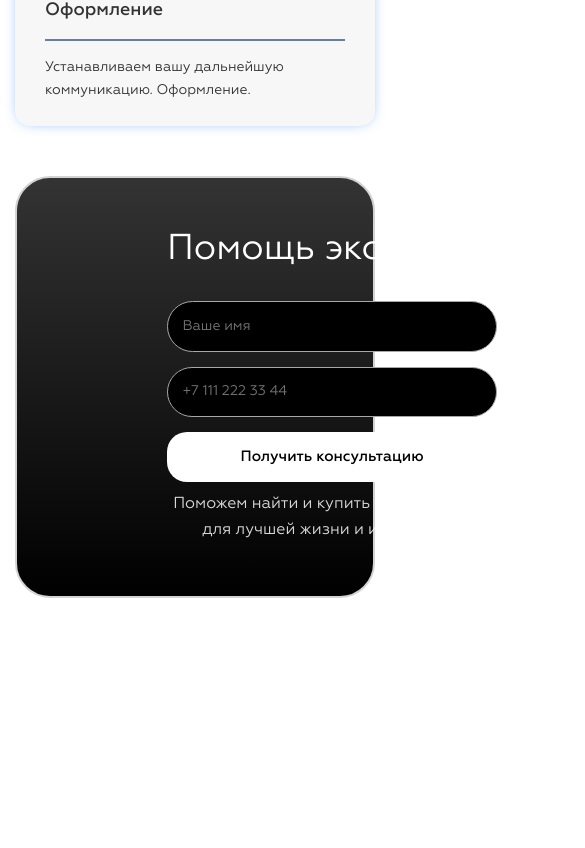
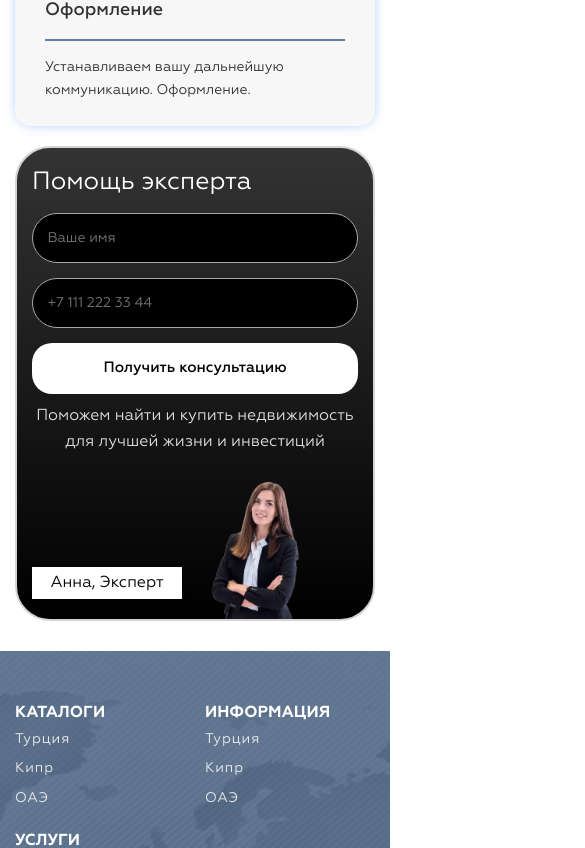
Before and after one commit to zema188/one-team-vue, a Nuxt app: page / in a window 390 px wide. Shown: the part 6400-7248 px from the top of the page, 585 px wide, since content can reach past the window. Before the commit the page ends 7009 px from the top, so only its background shows below. Built offline with nearby package versions, Linux system fonts and the light colour scheme; a web font is replaced by a local one.

Commit message:
add adaptive catalog page

```diff
--- a/app.vue
+++ b/app.vue
@@ -4,6 +4,6 @@
     <main>
       <NuxtPage/>
     </main>
-    <!-- <Footer/> -->
+    <Footer/>
   </div>
 </template>
--- a/components/footer/index.vue
+++ b/components/footer/index.vue
@@ -157,7 +157,9 @@
                         </span>
                     </div>
                     <div class="action">
-                        <layouts-lang/>
+                        <layouts-lang
+                            class="footer__lang"
+                        />
                         <div class="icons">
                             <icons-base
                                 width="30"
@@ -197,6 +199,12 @@
 .footer-w {
     margin-top: 70px;
     position: relative;
+    @media (max-width: 1023px) {
+        margin-top: 50px;
+    }
+    @media (max-width: 539px) {
+        margin-top: 30px;
+    }
     & .bg {
         position: absolute;
         width: 100%;
@@ -226,6 +234,9 @@
         display: flex;
         justify-content: space-between;
         padding: 0 50px;
+        @media (max-width: 1023px) {
+            display: none;
+        }
     }
 
     &__info-item {
@@ -249,10 +260,16 @@
     &__content {
         display: flex;
         gap: 20px;
+        @media (max-width: 1023px) {
+            flex-wrap: wrap;
+        }
     }
 
     &__content-list {
         flex: 0 0 calc(25% - 15px);
+        @media (max-width: 1023px) {
+            flex: 0 0 calc(50% - 10px);
+        }
         & li {
             font-size: 14px;
             line-height: 1.4;
@@ -290,6 +307,15 @@
         line-height: 1.6;
         letter-spacing: 0em;
         text-align: center;
+        @media (max-width: 1023px) {
+        }
+        @media (max-width: 539px) {
+        }
+    }
+}
+.footer__lang {
+    @media (max-width: 539px) {
+        display: none;
     }
 }
 .info-item {
@@ -300,6 +326,7 @@
         line-height: 1;
         letter-spacing: 0em;
         color: #fff;
+        white-space: nowrap;
     }
     & span {
         cursor: pointer;
--- a/components/form/expert.vue
+++ b/components/form/expert.vue
@@ -38,6 +38,12 @@
 <style lang="scss" scoped>
 .form {
     padding-top: 50px;
+    @media (max-width: 1023px) {
+        padding-top: 30px;
+    }
+    @media (max-width: 539px) {
+        padding-top: 20px;
+    }
     &__body {
         display: flex;
         justify-content: space-between;
@@ -47,10 +53,24 @@
         border-style: solid;
         border-color: rgb(211, 211, 211);
         padding: 50px 30px 0 150px;
+        @media (max-width: 1023px) {
+            flex-wrap: wrap;
+            padding: 50px 30px 0px;
+        }
+        @media (max-width: 539px) {
+            padding: 20px 15px 0px;
+            overflow: hidden;
+        }
     }
 
     &__content {
         flex: 0 0 330px;
+        @media (max-width: 1090px) {
+            padding-bottom: 20px;
+        }
+        @media (max-width: 1023px) {
+            flex: 0 0 100%;
+        }
     }
 
     &__title {
@@ -59,6 +79,10 @@
         letter-spacing: 0em;
         margin-bottom: 30px;
         color: #fff;
+        @media (max-width: 539px) {
+            font-size: 25px;
+            margin-bottom: 15px;
+        }
     }
 
     &__list {
@@ -79,6 +103,9 @@
 
     &__list-item {
         flex: 1;
+        @media (max-width: 899px) {
+            flex: 0 0 100%;
+        }
     }
 
     &__desc {
@@ -92,6 +119,25 @@
 
     &__pic {
         position: relative;
+        @media (max-width: 1023px) {
+            display: flex;
+            flex-direction: row-reverse;
+        }
+
+        & img {
+            @media (max-width: 1090px) {
+                width: 100%;
+            }
+            @media (max-width: 1023px) {
+                max-width: 300px;
+            }
+            @media (max-width: 539px) {
+                margin-right: -100px;
+            }
+            @media (max-width: 399px) {
+                max-width: 250px;
+            }
+        }
         & span {
             position: absolute;
             bottom: -13px;
@@ -105,6 +151,18 @@
             border-style: solid;
             border-color: rgb(255, 255, 255);
             box-shadow: 0px 2px 5px 0px rgba(0, 0, 0, 0.5);
+            height: fit-content;
+            @media (max-width: 1023px) {
+                position: static;
+                transform: translate(0,0);
+                align-self: flex-end;
+                padding: 3px 0;
+                margin: 0 -50px 20px 0;
+            }
+            @media (max-width: 539px) {
+                flex: 0 0 150px;
+                width: max-content;
+            }
         }
     }
 }
--- a/components/list/card.vue
+++ b/components/list/card.vue
@@ -66,7 +66,9 @@
                     от 800 до 800 м2
                 </li>
                 <li>
-                    3 в наличии
+                    <span style="color: var(--var-blue);">
+                        3
+                    </span> в наличии
                 </li>
             </ul>
             <div class="card__text-btns">
@@ -103,8 +105,19 @@
     display: flex;
     gap: 40px;
     border-radius: 33px 25px 25px 33px;
+    @media (max-width: 1023px) {
+        flex-wrap: wrap;
+        gap: 10px;
+        padding: 5px;
+    }
     &:not(:last-child) {
         margin-bottom: 50px;
+        @media (max-width: 1023) {
+            margin-bottom: 30px;
+        }
+        @media (max-width: 767px) {
+            margin-bottom: 20px;
+        }
     }
     &__info {
         position: relative;
@@ -116,6 +129,13 @@
         flex-direction: column;
         justify-content: space-between;
         overflow: hidden;
+        @media (max-width: 1023px) {
+            flex: 0 0 100%;
+            height: 350px;
+        }
+        @media (max-width: 539px) {
+            height: 280px;
+        }
         &::before {
             content: "";
             width: 100%;
@@ -136,6 +156,7 @@
         width: 100%;
         height: 100%;
         object-fit: cover;
+
     }
 
     &__info-header {
@@ -190,13 +211,23 @@
         border-radius: 20px;
         padding: 15px;
         color: #fff;
+        @media (max-width: 539px) {
+            display: none;
+        }
     }
 
     &__text {
         flex: calc(50% - 20px);
         padding: 40px 20px 50px 0px;
+        @media (max-width: 1023px) {
+            flex: 0 0 100%;
+            padding: 10px 0px 20px 0px;
+        }
         & p {
             margin-bottom: 20px;
+            @media (max-width: 539px) {
+                margin-bottom: 10px;
+            }
         }
     }
 
@@ -206,6 +237,11 @@
         line-height: 1.4;
         letter-spacing: 0em;
         margin-bottom: 20px;
+        @media (max-width: 539px) {
+            margin-bottom: 10px;
+            line-height: normal;
+            font-size: 25px;
+        }
     }
 
     &__text-subtitle {
@@ -215,11 +251,17 @@
         letter-spacing: 0em;
         opacity: 0.65;
         margin-bottom: 15px;
+        @media (max-width: 539px) {
+            margin-bottom: 10px;
+        }
     }
 
     &__text-btns {
         display: flex;
         gap: 20px;
+        @media (max-width: 539px) {
+            flex-wrap: wrap;
+        }
         & button {
             border: 2px solid var(--var-blue);
             padding: 15px;
@@ -256,6 +298,16 @@ ul {
     display: flex;
     justify-content: space-between;
     margin-bottom: 20px;
+    @media (max-width: 1023px) {
+        justify-content: flex-start;
+        gap: 20px;
+    }
+    @media (max-width: 767px) {
+        flex-wrap: wrap;
+        gap: 0;
+        row-gap: 5px;
+        column-gap: 10px;
+    }
     & li {
         font-weight: bold;
     }
--- a/components/list/index.vue
+++ b/components/list/index.vue
@@ -68,6 +68,12 @@ let objects = ref([
 <style lang="scss" scoped>
 .catalog {
     padding-top: 40px;
+    @media (max-width: 1023px) {
+        padding-top: 30px;
+    }
+    @media (max-width: 539px) {
+        padding-top: 20px;
+    }
 
 &__action {
     display: flex;
@@ -105,10 +111,15 @@ let objects = ref([
     display: flex;
     flex-wrap: wrap;
     gap: 20px;
-    justify-content: space-around;
+    justify-content: space-between;
+    align-items: center;
 }
 .sort {
     position: relative;
+    padding-top: 10px;
+    @media (max-width: 539px) {
+        margin: 0 0 0 auto;
+    }
     &__header {
         background-color: rgb(255, 255, 255);
         border-radius: 5px;
@@ -156,6 +167,12 @@ let objects = ref([
 
 .list {
     padding-top: 50px;
+    @media (max-width: 1023px) {
+        padding-top: 30px;
+    }
+    @media (max-width: 539px) {
+        padding-top: 20px;
+    }
 }
 
 
--- a/components/list/pagination.vue
+++ b/components/list/pagination.vue
@@ -51,6 +51,12 @@ const props = defineProps({
             min-height: 38px;
             max-height: 38px;
             border-radius: 50%;
+            @media (max-width: 767px) {
+                min-width: 27px;
+                min-height: 27px;
+                max-height: 27px;
+                font-size: 13px;
+            }
         }
     }
     & button {
@@ -61,6 +67,9 @@ const props = defineProps({
         display: flex;
         justify-content: center;
         align-items: center;
+        @media (max-width: 767px) {
+            font-size: 15px;
+        }
         &:hover {
             background: rgb(8, 84, 189);
             color: #fff;
@@ -69,12 +78,21 @@ const props = defineProps({
     & .text {
         border-radius: 15px;
         padding: 6px 10px;
+        @media (max-width: 767px) {
+            padding: 2px 10px;
+        }
     }
     & .number {
         min-width: 50px;
         min-height: 50px;
         max-height: 50px;
         border-radius: 15px;
+        @media (max-width: 767px) {
+            min-width: 30px;
+            min-height: 30px;
+            max-height: 30px;
+            border-radius: 10px;
+        }
         &.active {
             background: rgb(8, 84, 189);
             color: #fff;
@@ -86,6 +104,9 @@ span {
     display: flex;
     align-items: flex-end;
     margin: 0 15px;
+    @media (max-width: 767px) {
+        margin: 0 5px;
+    }
 }
 
 </style>
--- a/components/list/preview.vue
+++ b/components/list/preview.vue
@@ -85,6 +85,18 @@
     gap: 20px;
     justify-content: space-between;
     align-items: center;
+    @media (max-width: 1099px) {
+        padding: 30px 100px;
+    }
+    @media (max-width: 1023px) {
+        padding: 30px 50px;
+    }
+    @media (max-width: 899px) {
+        flex-wrap: wrap;
+    }
+    @media (max-width: 539px) {
+        padding: 20px 15px;
+    }
 }
 
 &__text {
@@ -97,12 +109,23 @@
     z-index: 1;
     flex: 1;
     max-width: 479px;
+    @media (max-width: 899px) {
+        flex: 0 0 100%;
+        max-width: none;
+    }
+    @media (max-width: 539px) {
+        padding: 20px 15px;
+    }
 }
 &__text-title {
     font-size: 30px;
     line-height: 1.6;
     letter-spacing: 0em;
     font-weight: 700;
+    @media (max-width: 539px) {
+        line-height: normal;
+        font-size: 20px;
+    }
 }
 &__text-header {
     display: flex;
@@ -114,6 +137,10 @@
         line-height: 1.6;
         letter-spacing: 0em;
         font-weight: 700;
+        @media (max-width: 539px) {
+            line-height: normal;
+            font-size: 20px;
+        }
     }
 }
 }
@@ -142,6 +169,9 @@
     flex-wrap: wrap;
     gap: 20px;
     max-width: 300px;
+    @media (max-width: 899px) {
+        margin: 0 auto;
+    }
     & button {
         width: 100%;
         padding: 12px 14px;
@@ -157,6 +187,9 @@ ul {
     flex-wrap: wrap;
     column-gap: 40px;
     row-gap: 2px;
+    @media (max-width: 539px) {
+        column-gap: 10px;
+    }
     & li {
         flex: 0 0 calc(50% - 20px);
         font-size: 12px;
```
